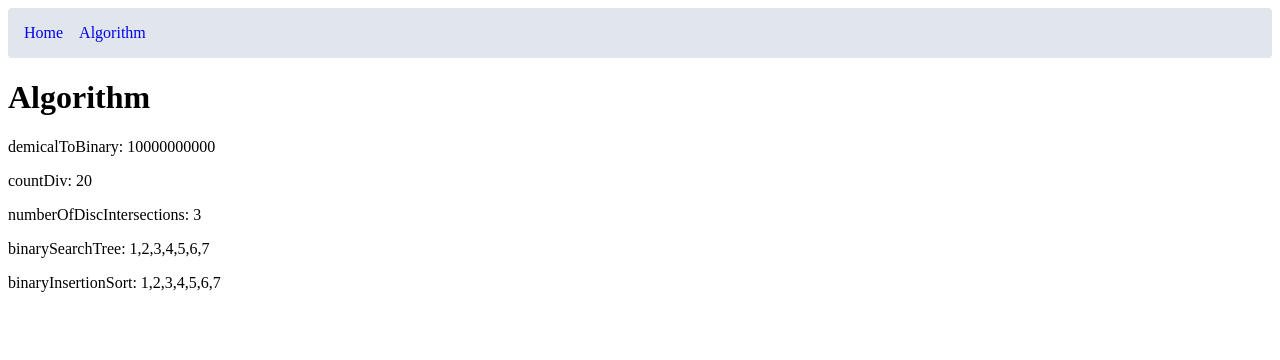
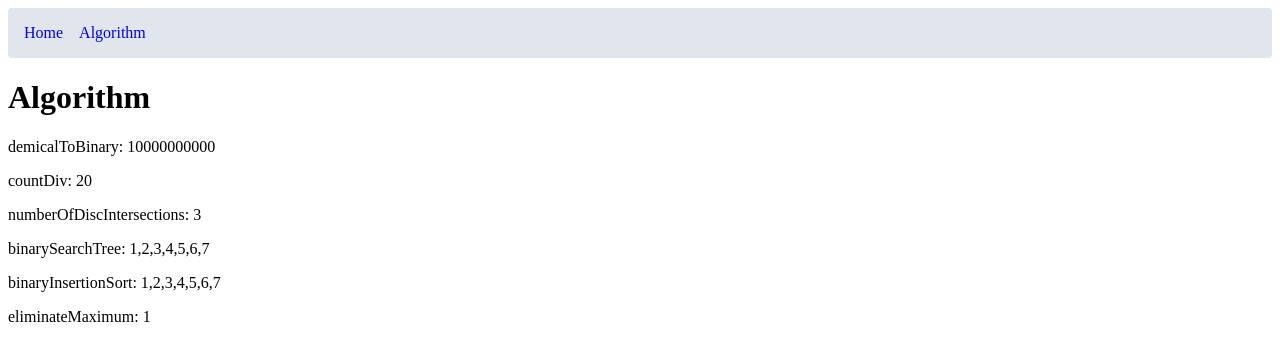
Before and after one commit to rxolve/it-works-why, a SvelteKit app: page /algorithm in a window 1280 px wide. Shown: the top 360 px of the page. Built offline with nearby package versions, Linux system fonts and the light colour scheme.

Commit message:
feat: add 231107-eliminate-maximum-number-of-monsters

```diff
--- a/src/routes/algorithm/+page.svelte
+++ b/src/routes/algorithm/+page.svelte
@@ -4,6 +4,7 @@
 	import { numberOfDiscIntersections } from '../../solve/number-of-disc-intersections';
 	import { binarySearchTree } from '../../solve/binary-search-tree';
 	import { binaryInsertionSort } from '../../solve/binary-insertion-sort';
+	import { eliminateMaximum } from '../../solve/231107-eliminate-maximum-number-of-monsters';
 </script>
 
 <h1>Algorithm</h1>
@@ -12,3 +13,4 @@
 <p>numberOfDiscIntersections: {numberOfDiscIntersections([1, 1, 1])}</p>
 <p>binarySearchTree: {binarySearchTree([4, 2, 6, 1, 3, 5, 7])}</p>
 <p>binaryInsertionSort: {binaryInsertionSort([4, 2, 6, 1, 3, 5, 7])}</p>
+<p>eliminateMaximum: {eliminateMaximum([1, 1, 2, 3], [1, 1, 1, 1])}</p>
--- /dev/null
+++ b/src/solve/231107-eliminate-maximum-number-of-monsters.ts
@@ -0,0 +1,25 @@
+/*
+You are playing a video game where you are defending your city from a group of n monsters. You are given a 0-indexed integer array dist of size n, where dist[i] is the initial distance in kilometers of the ith monster from the city.
+
+The monsters walk toward the city at a constant speed. The speed of each monster is given to you in an integer array speed of size n, where speed[i] is the speed of the ith monster in kilometers per minute.
+
+You have a weapon that, once fully charged, can eliminate a single monster. However, the weapon takes one minute to charge. The weapon is fully charged at the very start.
+
+You lose when any monster reaches your city. If a monster reaches the city at the exact moment the weapon is fully charged, it counts as a loss, and the game ends before you can use your weapon.
+
+Return the maximum number of monsters that you can eliminate before you lose, or n if you can eliminate all the monsters before they reach the city.
+*/
+
+export const eliminateMaximum = (dist: number[], speed: number[]): number => {
+	const time = dist.map((d, i) => {
+		return d / speed[i];
+	});
+
+	time.sort((a, b) => a - b);
+
+	for (const [i, t] of time.entries()) {
+		if (t <= i) return i;
+	}
+
+	return time.length;
+};
--- a/src/solve/number-of-disc-intersections.ts
+++ b/src/solve/number-of-disc-intersections.ts
@@ -8,8 +8,6 @@ export const numberOfDiscIntersections = (A: number[]) => {
 		return i + a;
 	});
 
-	console.log(leftPosition, rightPosition);
-
 	let result = 0;
 	for (let i = 0; i < A.length; i++) {
 		for (let j = i + 1; j < A.length; j++) {
```
